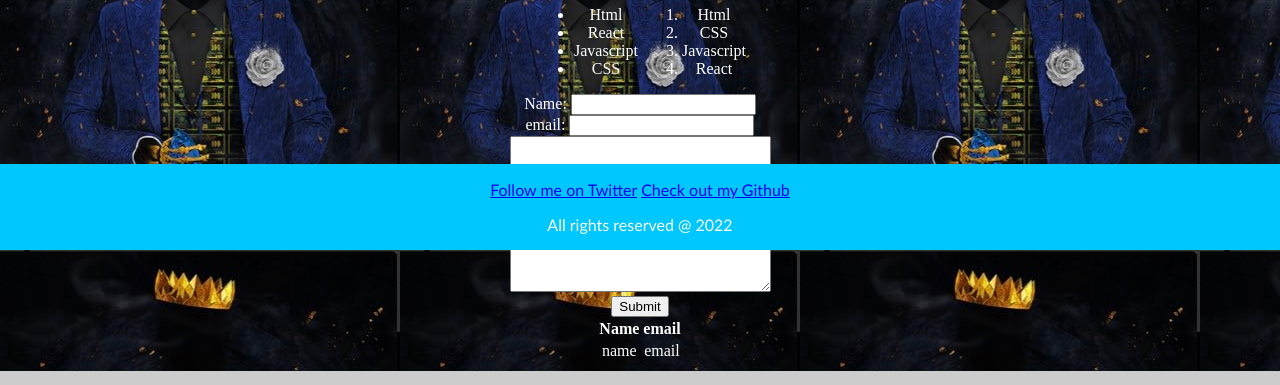
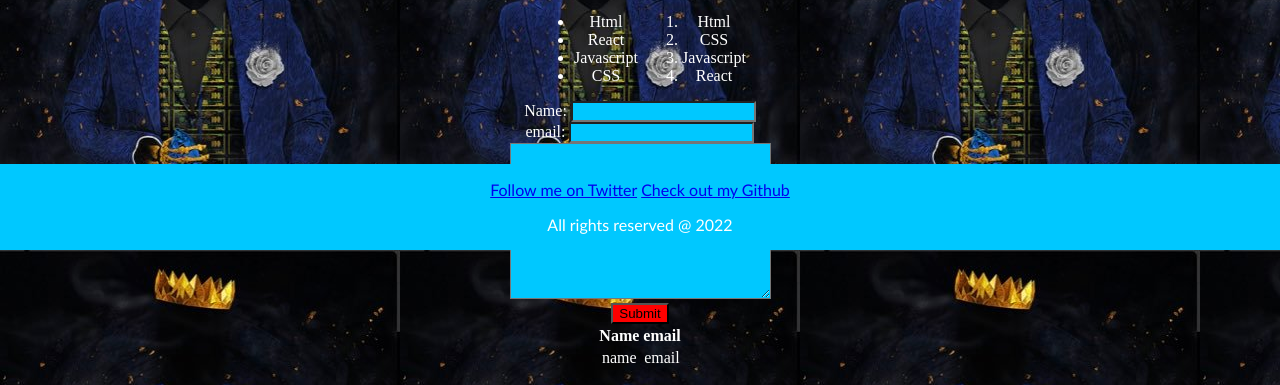
Before and after one commit to JIGC1/First-Website, a plain HTML site: page index.html in a window 1280 px wide. Shown: the part 550-935 px from the top of the page. Drawn offline with Linux system fonts and the light colour scheme.

Commit message:
color filled input area

```diff
--- a/index.html
+++ b/index.html
@@ -43,7 +43,7 @@
         </ol>
 
         <!--Form-->
-        <form action="" method="get"></form>
+        <form action="" method="get" id="info"></form>
             <div>
                 <label for="theinput">Name:</label>
             <input type="text" name="name" id="theinput">
@@ -58,7 +58,10 @@
                 <textarea name="message" id="message" cols="30" rows="10"></textarea>
             </div>
 
-            <input type="submit">
+            <div>
+                <input type="submit">
+            </div>
+
 
         <!--Table-->
             <Table class="center">
--- a/styles.css
+++ b/styles.css
@@ -1,5 +1,7 @@
 body{
     text-align: center;
+    margin: 15px;
+
 }
 
 h1 {
@@ -62,3 +64,23 @@ div {
     color: white;
     text-align: center;
   }
+
+  input[type=text] {
+    background-color: rgb(0, 200, 255);
+    color: black;
+  }
+
+  input[type=email] {
+    background-color: rgb(0, 200, 255);
+    color: black;
+  }
+
+  input[type=submit] {
+    background-color: red;
+    color: black;
+  }
+
+  textarea{
+        background-color: rgb(0, 200, 255);
+        color: black;
+  }
```
